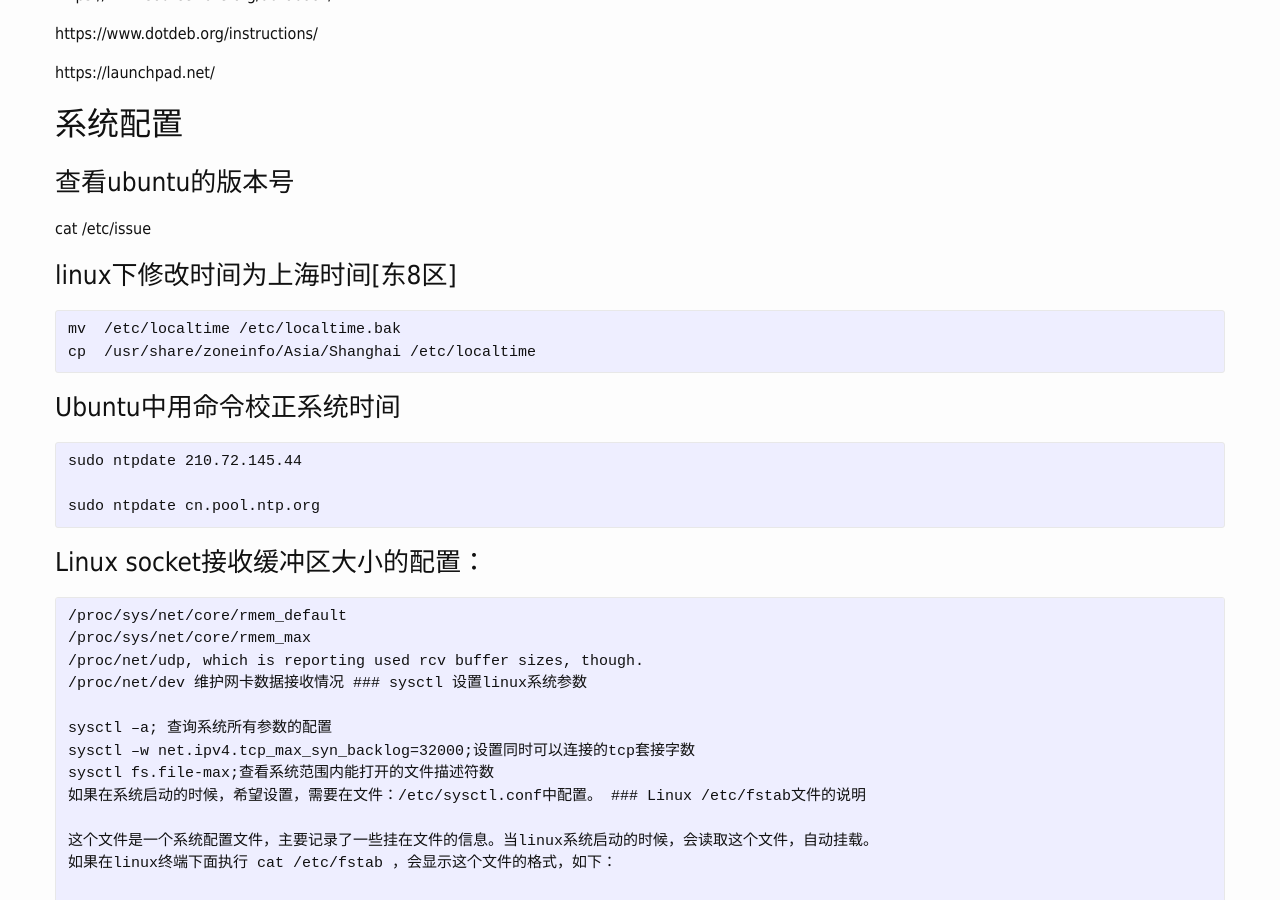
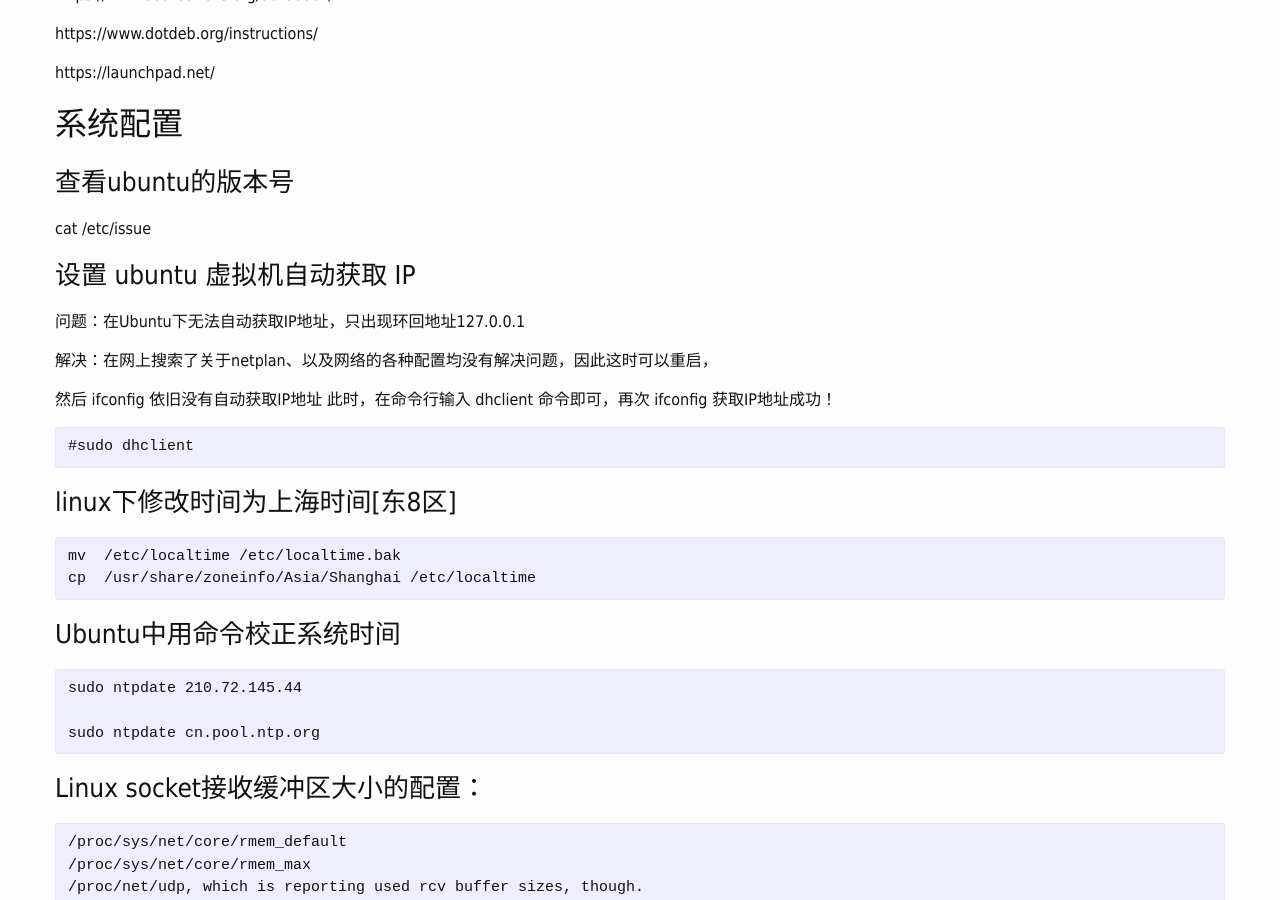
Before and after one commit to haska1025/haska1025.github.io, a Jekyll site: the page built from _posts/2015-02-10-linux常用命令使用集锦.markdown, in a window 1280 px wide and 900 px high, scrolled down 592 px. Built offline with Jekyll 4.4.1, drawn with Linux system fonts in a browser that asks for light colours.

Commit message:
Update 2015-02-10-linux常用命令使用集锦.markdown

````diff
--- a/_posts/2015-02-10-linux常用命令使用集锦.markdown
+++ b/_posts/2015-02-10-linux常用命令使用集锦.markdown
@@ -39,6 +39,18 @@ https://launchpad.net/
 ### 查看ubuntu的版本号
 
 cat /etc/issue
+
+### 设置 ubuntu 虚拟机自动获取 IP
+
+问题：在Ubuntu下无法自动获取IP地址，只出现环回地址127.0.0.1
+
+解决：在网上搜索了关于netplan、以及网络的各种配置均没有解决问题，因此这时可以重启，
+
+然后 ifconfig 依旧没有自动获取IP地址
+此时，在命令行输入 dhclient 命令即可，再次 ifconfig 获取IP地址成功！
+```
+#sudo dhclient
+```
 
 ### linux下修改时间为上海时间[东8区]
 
````
